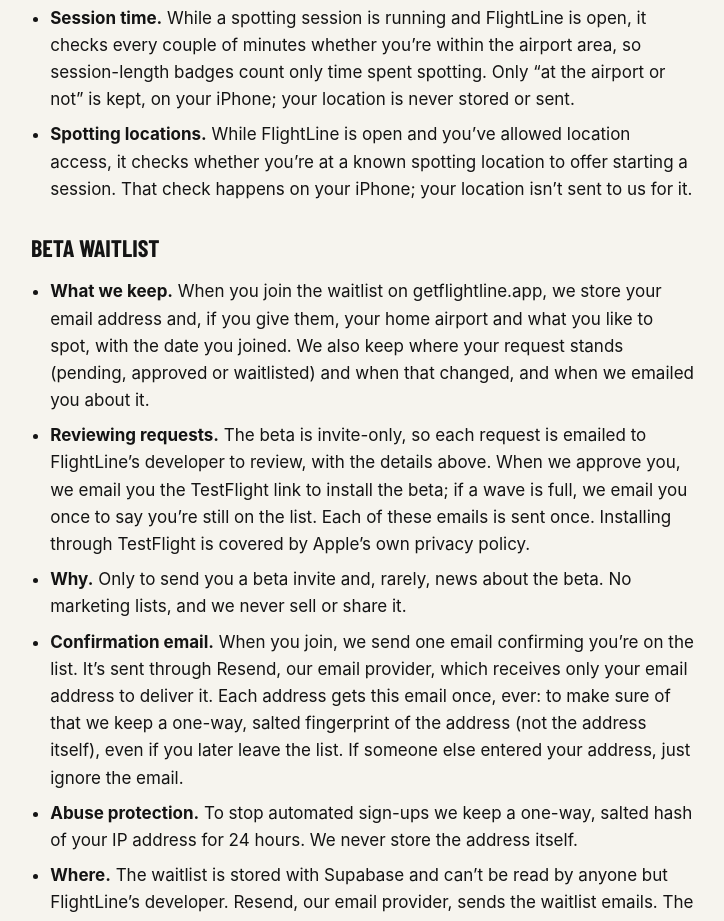
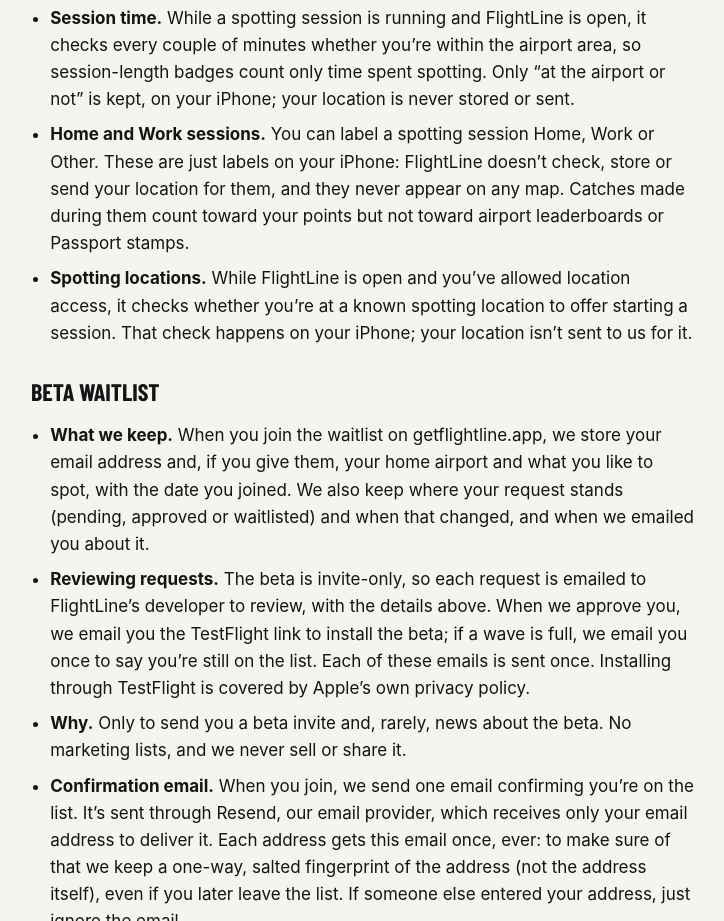
Before and after one commit to jbultena-dev/flightline-site, a plain HTML site: page privacy/index.html in a window 1280 px wide. Shown: the part 5615-6536 px from the top of the page, without its empty margins (277-1001 px from the left). Drawn offline with Linux system fonts and the light colour scheme.

Commit message:
Privacy (build 8): Home and Work session labels store no location

```diff
--- a/privacy/index.html
+++ b/privacy/index.html
@@ -97,6 +97,7 @@
       <li><strong>Badges.</strong> Badges and Spotter Passport stamps are worked out on your iPhone from your cards and sessions. If you sign in, we store which badges you&rsquo;ve earned, when, and which three you chose to feature, linked to your FlightLine user ID. They appear on your Spotter Card unless you make it Private.</li>
       <li><strong>Spotter Card.</strong> If you sign in, you get a public Spotter Card that other signed-in spotters can open from the leaderboard. It shows only your spotter name, home airport, Spotter number, rank, points, card count, featured badges and badge collection, session count, longest session and total spotting time, number of airports visited, rarest catch, favorite airline, the month you joined, a Founding Spotter stamp if you have one, and a hero photo you choose from your own cards. Faces in that photo are blurred and its location and other details are removed before it&rsquo;s uploaded. It never shows your real name, email, exact spot locations, or session dates and times. It can also show how many of your cards are verified, your Spotter Passport stamps, and up to three rarest catches, each with a small thumbnail of your own photo; faces in thumbnails are blurred and their location and other details are removed before upload. Other spotters can tap any leaderboard row: a Private card shows only the spotter name, position and points. You can make your card <strong>Private</strong> in Profile: then only you can see it, and its hero photo and thumbnails are deleted from our server.</li>
       <li><strong>Session time.</strong> While a spotting session is running and FlightLine is open, it checks every couple of minutes whether you&rsquo;re within the airport area, so session-length badges count only time spent spotting. Only &ldquo;at the airport or not&rdquo; is kept, on your iPhone; your location is never stored or sent.</li>
+      <li><strong>Home and Work sessions.</strong> You can label a spotting session Home, Work or Other. These are just labels on your iPhone: FlightLine doesn&rsquo;t check, store or send your location for them, and they never appear on any map. Catches made during them count toward your points but not toward airport leaderboards or Passport stamps.</li>
       <li><strong>Spotting locations.</strong> While FlightLine is open and you&rsquo;ve allowed location access, it checks whether you&rsquo;re at a known spotting location to offer starting a session. That check happens on your iPhone; your location isn&rsquo;t sent to us for it.</li>
     </ul>
 
```
